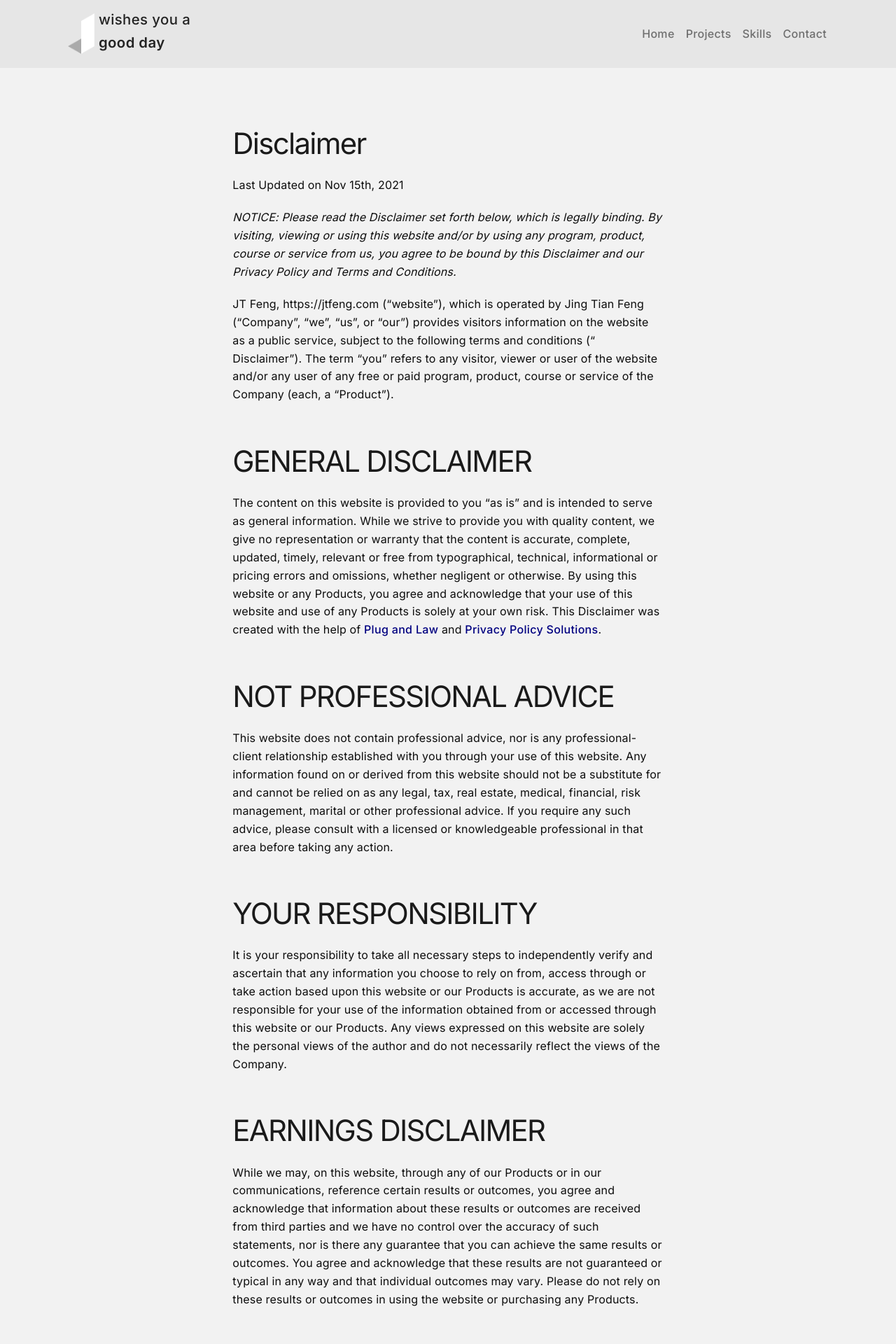
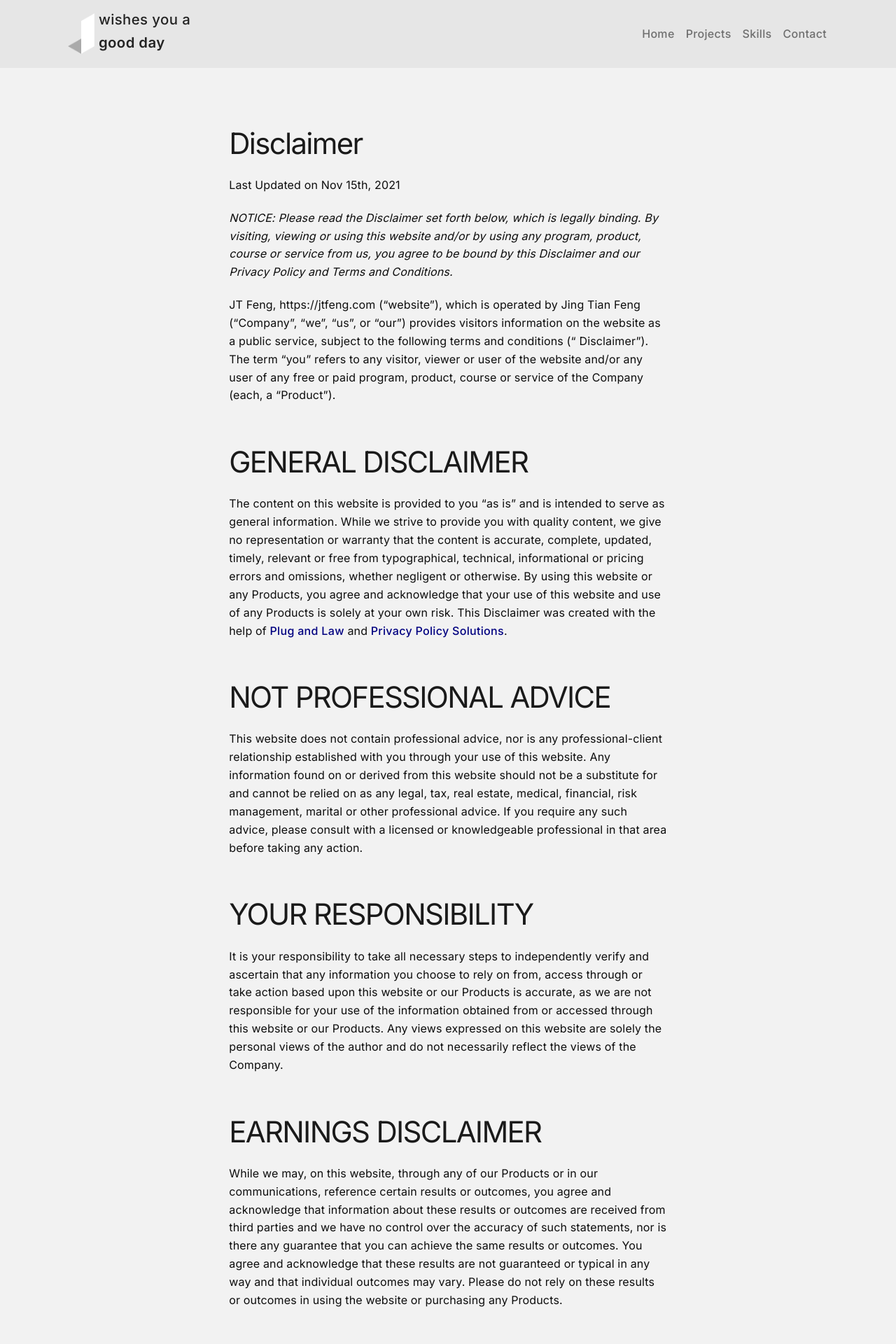
Before and after one commit to jingtianfeng/jtfeng-personal-1, a Jekyll site: the page built from disclaimer.md, in a window 1280 px wide. Shown: the top 1920 px of the page at 70% size. Built offline with Jekyll 4.4.1, drawn with Linux system fonts in a browser that asks for light colours.

Commit message:
Update styles: tweak $prose-*

```diff
--- a/assets/css/styles.scss
+++ b/assets/css/styles.scss
@@ -244,11 +244,11 @@
 // ---------------------------------------------------------------------------------
 // Custom
 // ---------------------------------------------------------------------------------
-$prose-max-width: 65ch;
+$prose-max-width: 66ch;
 $prose-headings-margin-top: map-get($spacers, 7) / 2;
 $prose-headings-margin-bottom: map-get($spacers, 5) / 2;
-$prose-paragraph-adjacent-sibling-margin-top: map-get($spacers, 3);
-$prose-list-padding-left: map-get($spacers, 4);
+$prose-paragraph-adjacent-sibling-margin-top: $prose-headings-margin-bottom;
+$prose-list-padding-left: map-get($spacers, 6) / 2;
 $prose-list-padding-top: $prose-paragraph-adjacent-sibling-margin-top;
 $prose-list-padding-bottom: $prose-list-padding-top;
 $prose-list-item-adjacent-sibling-margin-top: $prose-list-padding-top;
```
